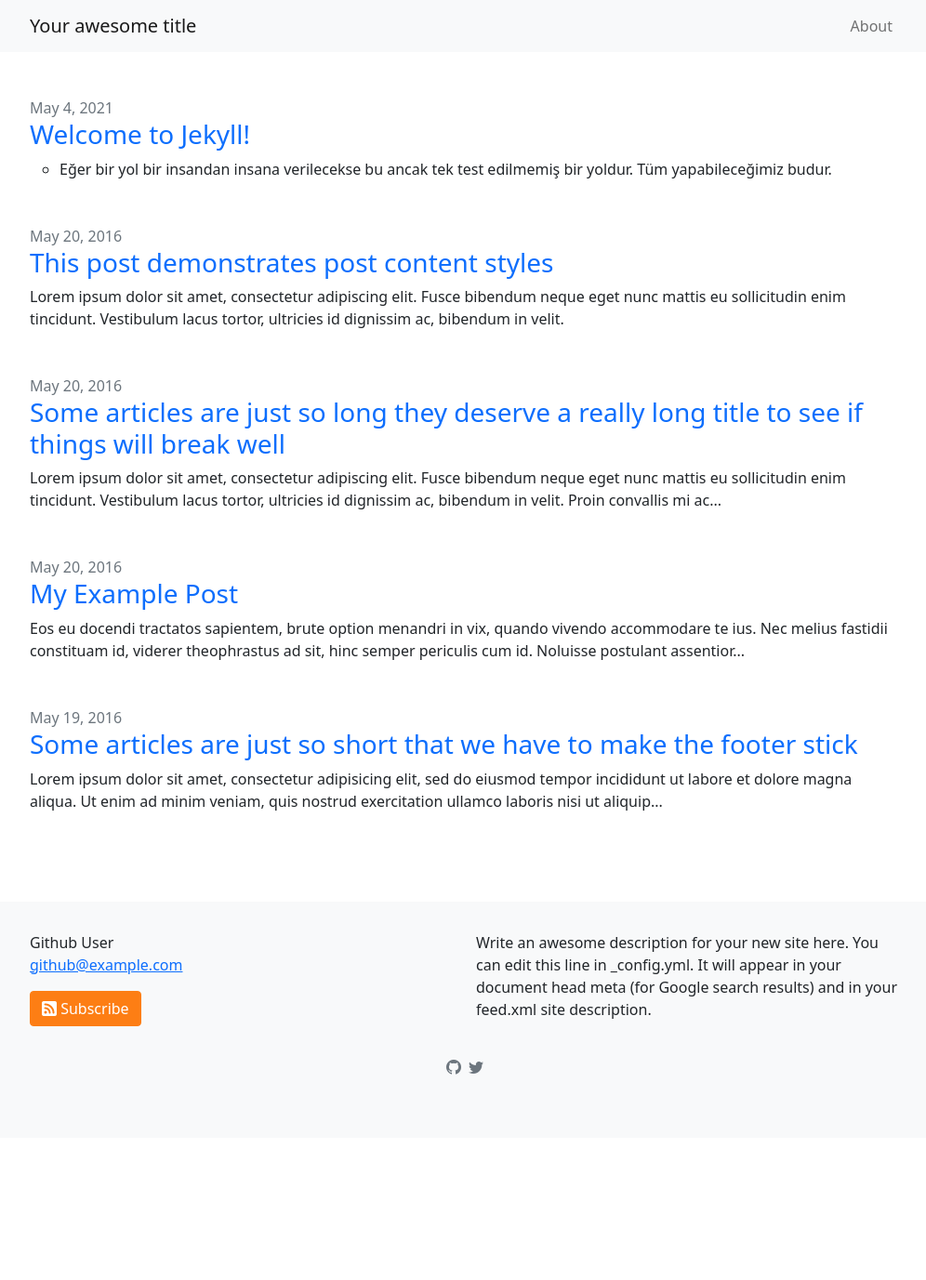
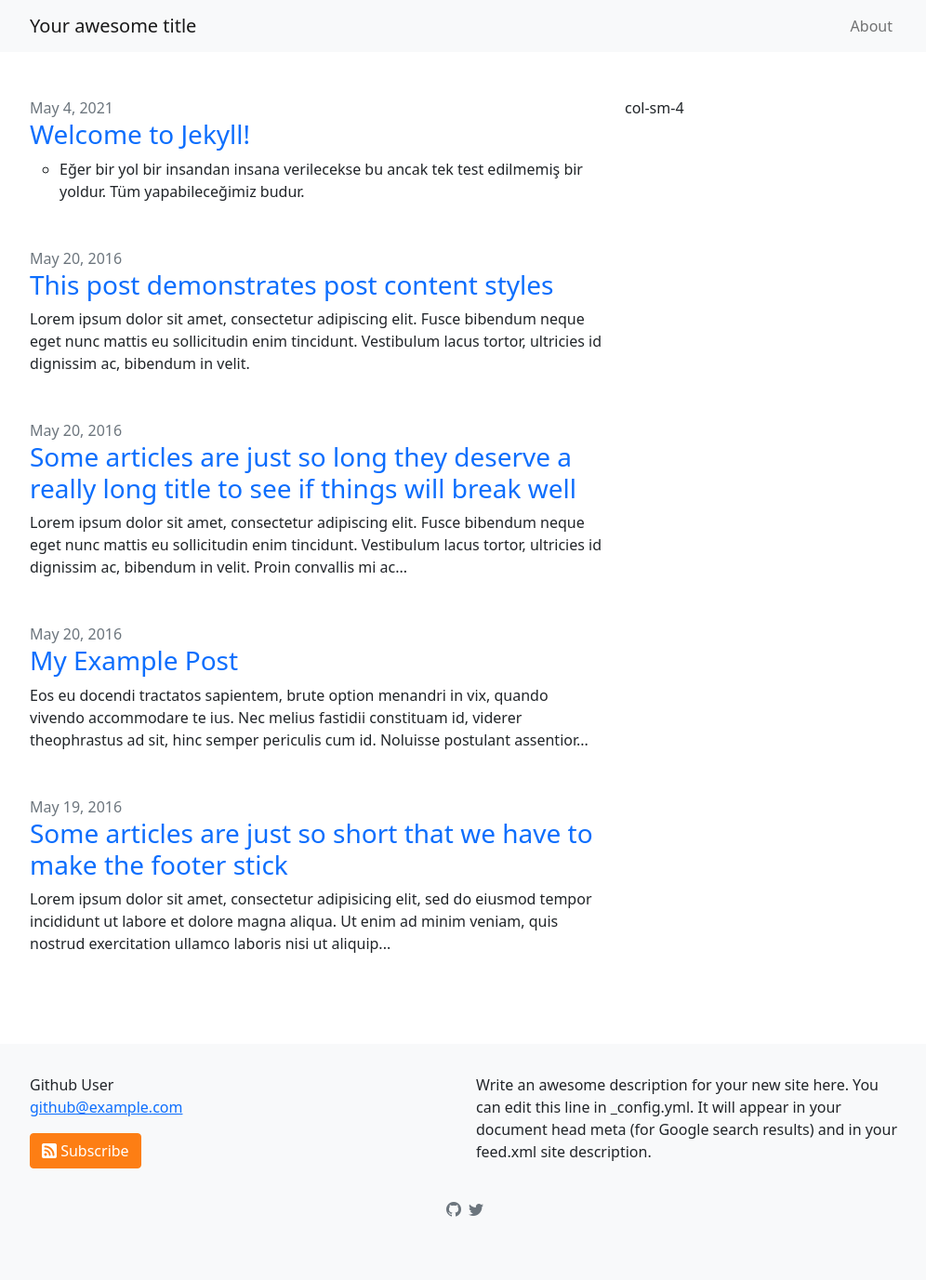
Before and after one commit to tozbulut/derinmavi.io, a Jekyll site: the page built from index.markdown, in a window 1280 px wide. Shown: the whole page at 93% size, without its empty margins (140-1136 px from the left). Built offline with Jekyll 4.4.1, drawn with Linux system fonts in a browser that asks for light colours; before the commit the page ends 1224 px from its top, so only the background shows below that.

Commit message:
Update default.html

```diff
--- a/_layouts/default.html
+++ b/_layouts/default.html
@@ -9,7 +9,13 @@
 
     <main class="page-content py-5 flex-shrink-0" aria-label="Content">
       <div class="container">
-      {{ content }}
+
+         <div class="row">
+    <div class="col-sm-8">{{ content }}</div>
+    <div class="col-sm-4">col-sm-4</div>
+   </div>
+
+
       </div>
     </main>
 
```
